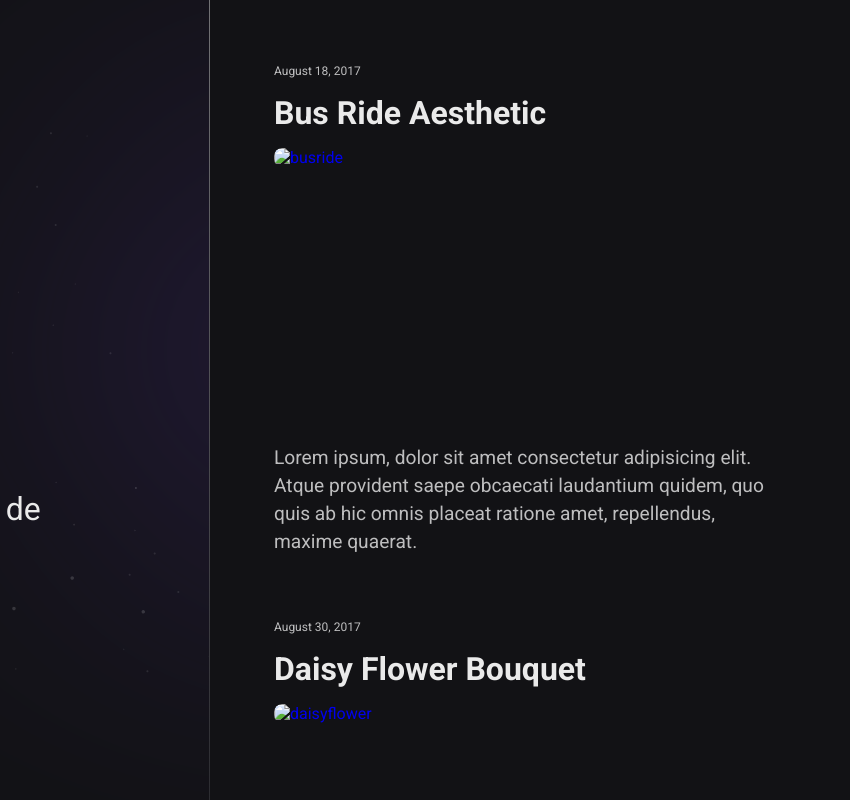
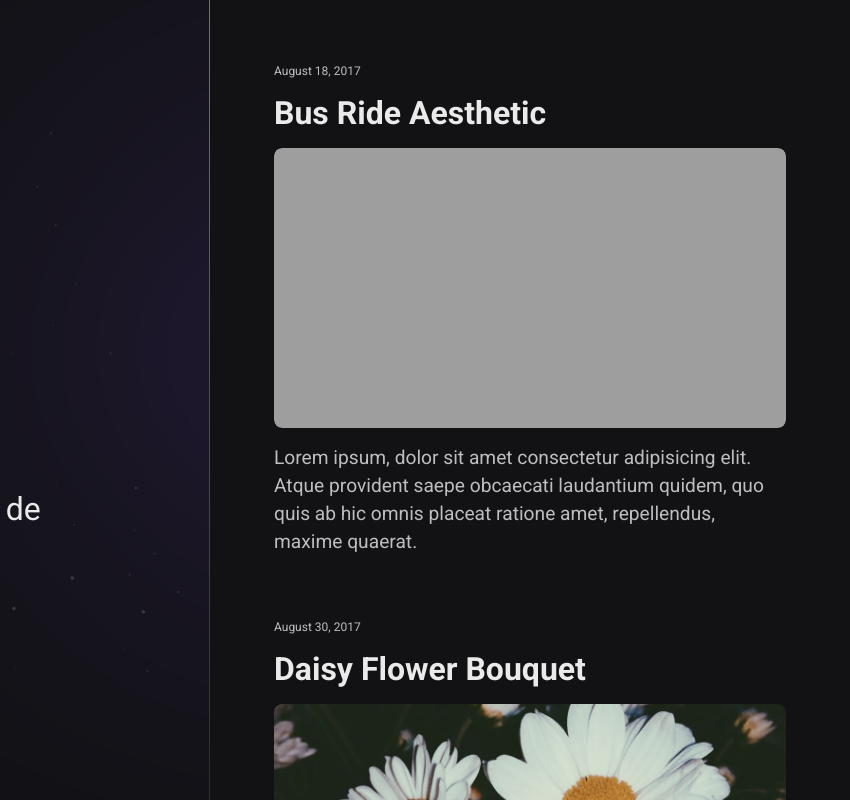
Before and after one commit to RafaelPagno/nlw12-spacetime-explorer, a plain HTML site: page index.html in a window 1280 px wide. Shown: the full height of the page, 430-1280 px from the left. Drawn offline with Linux system fonts and the light colour scheme; the site is published under a folder, as on GitHub Pages, so addresses that start at the root find nothing.

Commit message:
altered index img and assets

```diff
--- a/index.html
+++ b/index.html
@@ -45,7 +45,7 @@
         <small>August 18, 2017</small>
         <h1>Bus Ride Aesthetic</h1>
         <div>
-          <img src="/assets/bus.jpg" alt="busride" />
+          <img src="./assets/bus.jpg" alt="busride" />
         </div>
         <p>
           Lorem ipsum, dolor sit amet consectetur adipisicing elit. Atque
@@ -61,7 +61,7 @@
         <small>August 30, 2017</small>
         <h1>Daisy Flower Bouquet</h1>
         <div>
-          <img src="/assets/flower.jpg" alt="daisyflower" />
+          <img src="./assets/flower.jpg" alt="daisyflower" />
         </div>
         <p>
           Lorem ipsum, dolor sit amet consectetur adipisicing elit. Atque
@@ -77,7 +77,7 @@
         <small>December 12, 2020</small>
         <h1>Rain Through Window</h1>
         <div>
-          <img src="/assets/rain.jpg" alt="jornada" />
+          <img src="./assets/rain.jpg" alt="rain" />
         </div>
         <p>
           Lorem ipsum, dolor sit amet consectetur adipisicing elit. Atque
```
Also changed, not shown: assets/pagno.jpg (deleted), assets/rafael.webp (deleted).
